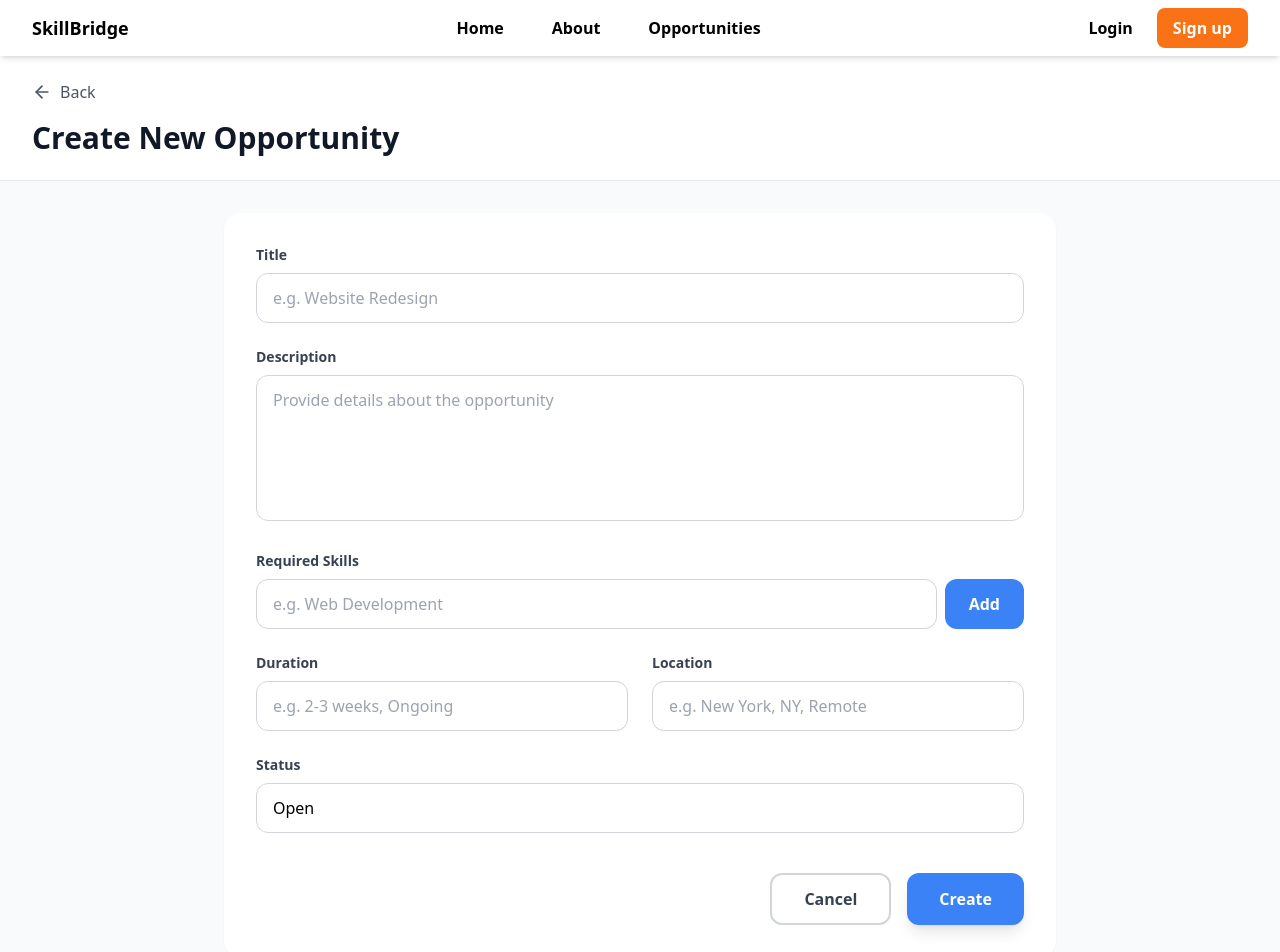
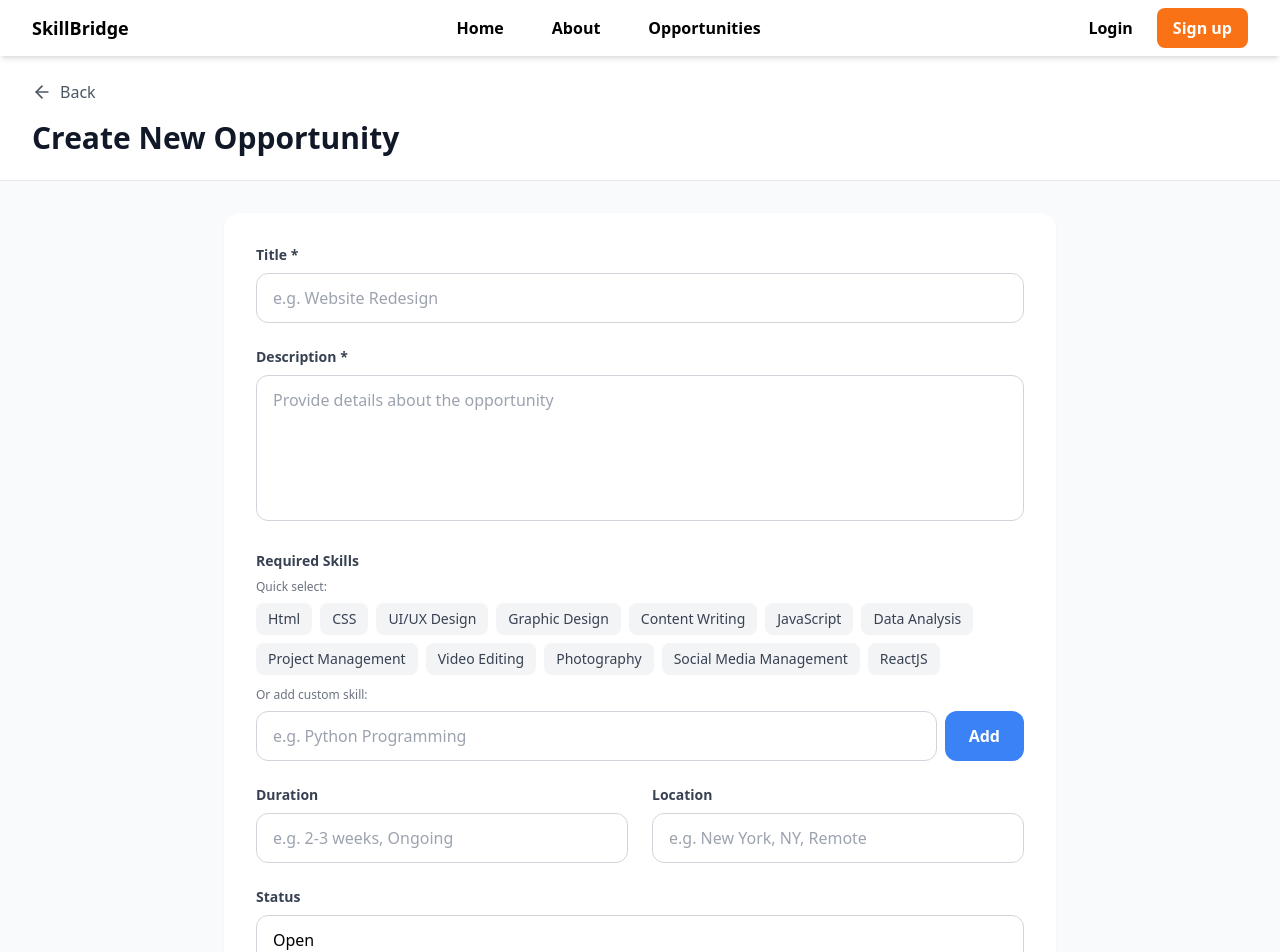
Before and after one commit to springboardmentor2040b-oss/SkillBridge-A-Platform-to-Connect-Volunteers-with-NGOs, a React app in the folder Frontend/: page /create-opportunity in a window 1280 px wide. Shown: the top 952 px of the page. Built offline with nearby package versions, Linux system fonts and the light colour scheme; the HTML template or start-up script is replaced by a standard one.

Commit message:
skills feature updated

```diff
--- a/Frontend/src/components/CreateOpportunity.jsx
+++ b/Frontend/src/components/CreateOpportunity.jsx
@@ -1,7 +1,10 @@
 import { useState } from 'react';
-import { ArrowLeft, Plus, X } from 'lucide-react';
+import { useNavigate } from 'react-router-dom';
+import { ArrowLeft, X } from 'lucide-react';
 
 export default function CreateOpportunity() {
+  const navigate = useNavigate();
+
   const [formData, setFormData] = useState({
     title: '',
     description: '',
@@ -11,6 +14,22 @@ export default function CreateOpportunity() {
   });
   const [skills, setSkills] = useState([]);
   const [currentSkill, setCurrentSkill] = useState('');
+  const [isSubmitting, setIsSubmitting] = useState(false);
+
+  const predefinedSkills = [
+    'Html',
+    'CSS',
+    'UI/UX Design',
+    'Graphic Design',
+    'Content Writing',
+    'JavaScript',
+    'Data Analysis',
+    'Project Management',
+    'Video Editing',
+    'Photography',
+    'Social Media Management',
+    'ReactJS'
+  ];
 
   const handleChange = (e) => {
     setFormData({
@@ -19,15 +38,24 @@ export default function CreateOpportunity() {
     });
   };
 
-  const addSkill = () => {
-    if (currentSkill.trim() && !skills.includes(currentSkill.trim())) {
-      setSkills([...skills, currentSkill.trim()]);
+  const addSkill = (skillName = null) => {
+    const skillToAdd = skillName || currentSkill.trim();
+    if (skillToAdd && !skills.includes(skillToAdd)) {
+      setSkills([...skills, skillToAdd]);
       setCurrentSkill('');
     }
   };
 
   const removeSkill = (skillToRemove) => {
     setSkills(skills.filter(skill => skill !== skillToRemove));
+  };
+
+  const togglePredefinedSkill = (skill) => {
+    if (skills.includes(skill)) {
+      removeSkill(skill);
+    } else {
+      addSkill(skill);
+    }
   };
 
   const handleSubmit = async (e) => {
@@ -38,8 +66,16 @@ export default function CreateOpportunity() {
       return;
     }
 
+    setIsSubmitting(true);
+
     try {
       const token = localStorage.getItem("token");
+
+      if (!token) {
+        alert("You must be logged in to create an opportunity");
+        navigate('/login');
+        return;
+      }
 
       const response = await fetch(
         "http://localhost:4001/api/opportunities",
@@ -51,7 +87,7 @@ export default function CreateOpportunity() {
           },
           body: JSON.stringify({
             ...formData,
-          requiredSkills: skills,
+            skills: skills, // Changed from requiredSkills to skills to match EditOpportunity
           }),
         }
       );
@@ -60,23 +96,21 @@ export default function CreateOpportunity() {
 
       if (response.ok) {
         alert("Opportunity created successfully!");
-      window.location.href = "/opportunities";
+        navigate("/opportunities"); // Using React Router navigate instead of window.location
       } else {
         alert(data.message || "Failed to create opportunity");
       }
     } catch (error) {
       console.error("Error:", error);
       alert("An error occurred. Please try again.");
+    } finally {
+      setIsSubmitting(false);
     }
   };
 
-
-
   const handleBack = () => {
-    window.history.back();
+    navigate('/opportunities');
   };
-
-  console.log(formData);
 
   return (
     <div className="min-h-screen bg-gray-50">
@@ -97,12 +131,12 @@ export default function CreateOpportunity() {
       {/* Form */}
       <div className="max-w-4xl mx-auto px-4 sm:px-6 lg:px-8 py-8">
         <div className="bg-white rounded-2xl shadow-sm p-8">
-          <div className="space-y-6">
+          <form onSubmit={handleSubmit} className="space-y-6">
 
             {/* Title */}
             <div>
               <label className="block text-sm font-semibold text-gray-700 mb-2">
-                Title
+                Title *
               </label>
               <input
                 type="text"
@@ -110,6 +144,7 @@ export default function CreateOpportunity() {
                 value={formData.title}
                 onChange={handleChange}
                 placeholder="e.g. Website Redesign"
+                required
                 className="w-full px-4 py-3 border border-gray-300 rounded-xl focus:outline-none focus:ring-2 focus:ring-blue-500 focus:border-transparent transition"
               />
             </div>
@@ -117,7 +152,7 @@ export default function CreateOpportunity() {
             {/* Description */}
             <div>
               <label className="block text-sm font-semibold text-gray-700 mb-2">
-                Description
+                Description *
               </label>
               <textarea
                 name="description"
@@ -125,6 +160,7 @@ export default function CreateOpportunity() {
                 onChange={handleChange}
                 placeholder="Provide details about the opportunity"
                 rows={5}
+                required
                 className="w-full px-4 py-3 border border-gray-300 rounded-xl focus:outline-none focus:ring-2 focus:ring-blue-500 focus:border-transparent transition resize-none"
               />
             </div>
@@ -134,6 +170,31 @@ export default function CreateOpportunity() {
               <label className="block text-sm font-semibold text-gray-700 mb-2">
                 Required Skills
               </label>
+
+              {/* Predefined Skills */}
+              <div className="mb-3">
+                <p className="text-xs text-gray-500 mb-2">Quick select:</p>
+                <div className="flex flex-wrap gap-2">
+                  {predefinedSkills.map((skill, index) => (
+                    <button
+                      key={index}
+                      type="button"
+                      onClick={() => togglePredefinedSkill(skill)}
+                      className={`px-3 py-1.5 rounded-lg text-sm font-medium transition ${
+                        skills.includes(skill)
+                          ? 'bg-blue-500 text-white'
+                          : 'bg-gray-100 text-gray-700 hover:bg-gray-200'
+                      }`}
+                    >
+                      {skill}
+                    </button>
+                  ))}
+                </div>
+              </div>
+
+              {/* Custom Skill Input */}
+              <div>
+                <p className="text-xs text-gray-500 mb-2">Or add custom skill:</p>
                 <div className="flex gap-2">
                   <input
                     type="text"
@@ -145,21 +206,24 @@ export default function CreateOpportunity() {
                         addSkill();
                       }
                     }}
-                  placeholder="e.g. Web Development"
+                    placeholder="e.g. Python Programming"
                     className="flex-1 px-4 py-3 border border-gray-300 rounded-xl focus:outline-none focus:ring-2 focus:ring-blue-500 focus:border-transparent transition"
                   />
                   <button
                     type="button"
-                  onClick={addSkill}
+                    onClick={() => addSkill()}
                     className="px-6 py-3 bg-blue-500 hover:bg-blue-600 text-white font-semibold rounded-xl transition flex items-center gap-2"
                   >
                     Add
                   </button>
                 </div>
+              </div>
 
-              {/* Skills Tags */}
+              {/* Selected Skills Tags */}
               {skills.length > 0 && (
-                <div className="flex flex-wrap gap-2 mt-3">
+                <div>
+                  <p className="text-xs text-gray-500 mb-2 mt-4">Selected skills:</p>
+                  <div className="flex flex-wrap gap-2">
                     {skills.map((skill, index) => (
                       <span
                         key={index}
@@ -175,6 +239,7 @@ export default function CreateOpportunity() {
                         </button>
                       </span>
                     ))}
+                  </div>
                 </div>
               )}
             </div>
@@ -233,18 +298,19 @@ export default function CreateOpportunity() {
                 type="button"
                 onClick={handleBack}
                 className="px-8 py-3 border-2 border-gray-300 text-gray-700 font-semibold rounded-xl hover:bg-gray-50 transition"
+                disabled={isSubmitting}
               >
                 Cancel
               </button>
               <button
-                type="button"
-                onClick={handleSubmit}
-                className="px-8 py-3 bg-blue-500 hover:bg-blue-600 text-white font-semibold rounded-xl transition shadow-lg hover:shadow-xl"
+                type="submit"
+                className="px-8 py-3 bg-blue-500 hover:bg-blue-600 text-white font-semibold rounded-xl transition shadow-lg hover:shadow-xl disabled:opacity-50 disabled:cursor-not-allowed"
+                disabled={isSubmitting}
               >
-                Create
+                {isSubmitting ? 'Creating...' : 'Create Opportunity'}
               </button>
             </div>
-          </div>
+          </form>
         </div>
       </div>
     </div>
```
Also changed, not shown: Frontend/src/components/Dashboard.jsx (+145 -29 lines), 1 other file (tests, documents, lock files or other folders). Lines whose indentation alone changed are shown as unchanged.
